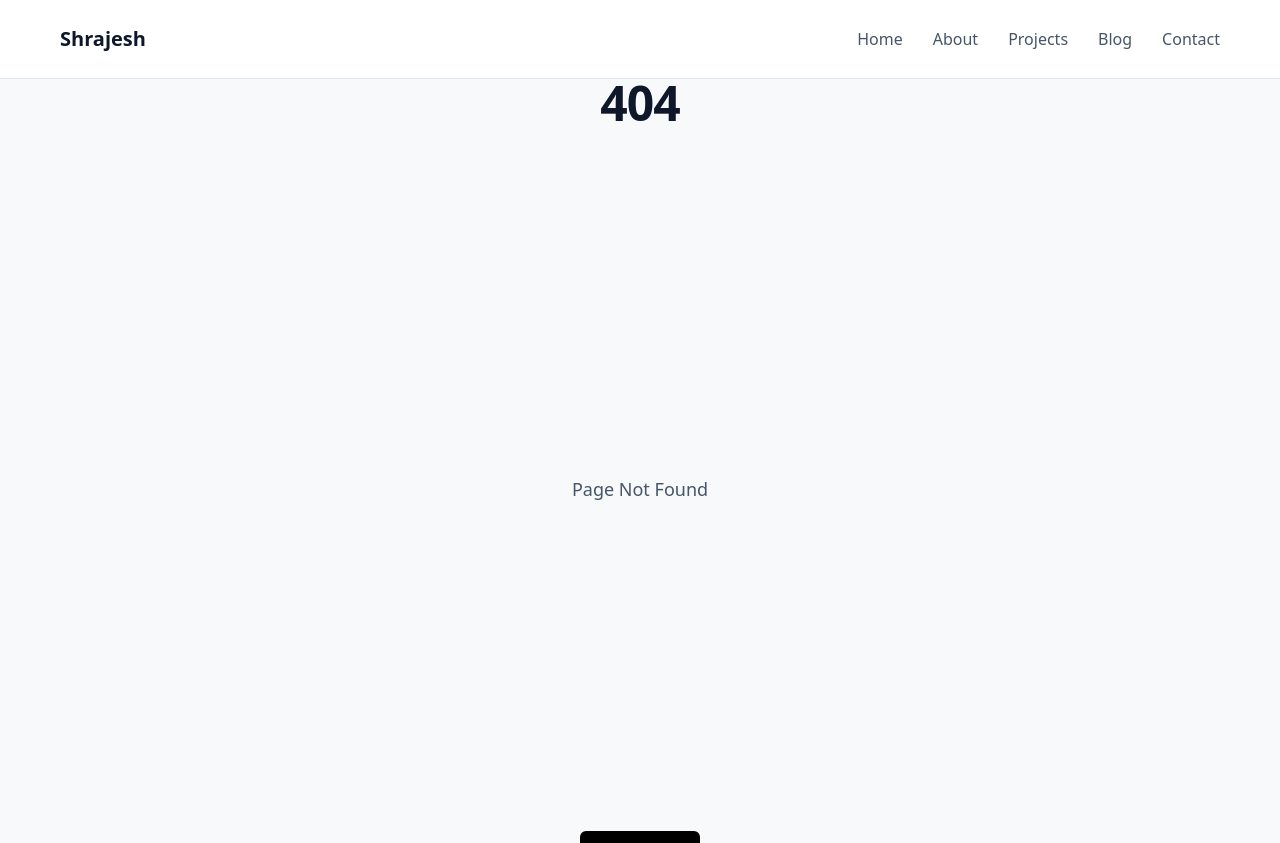
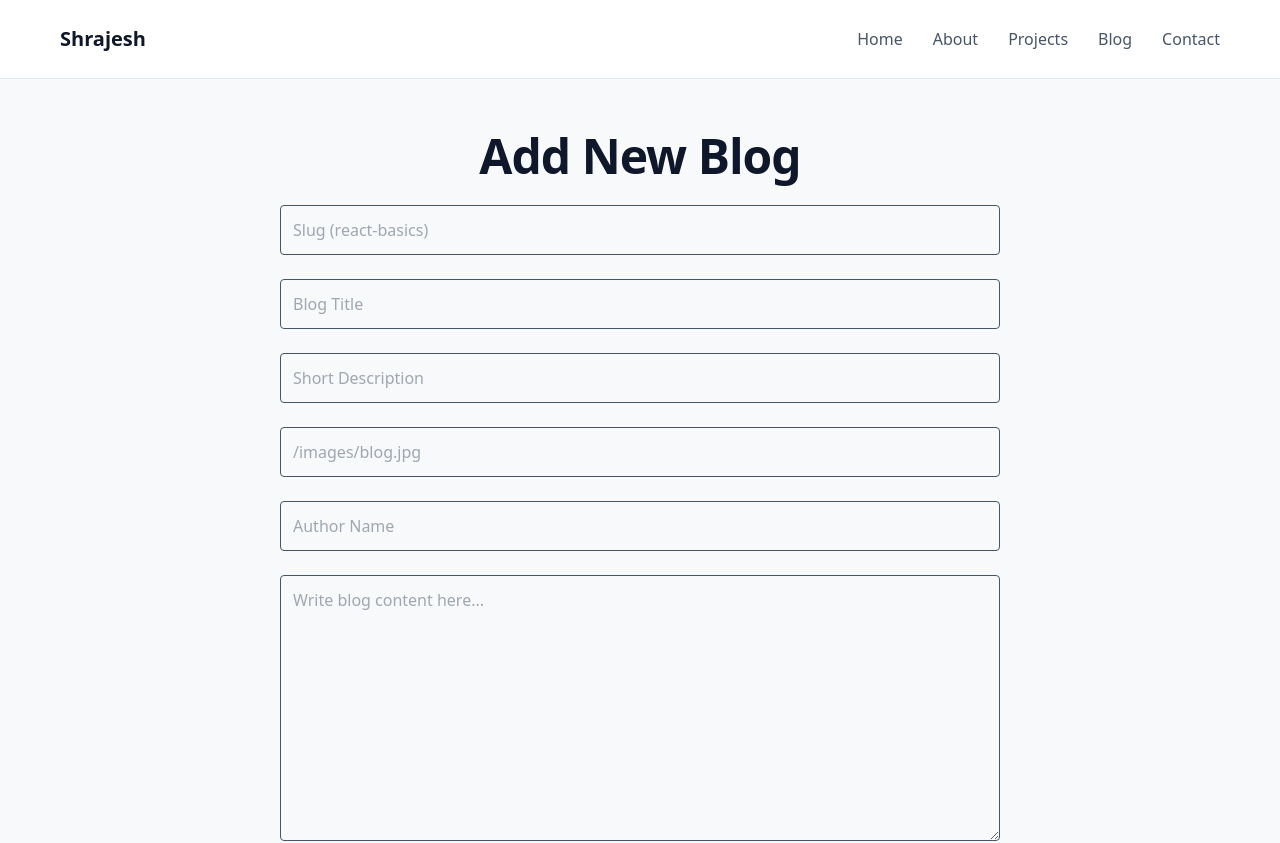
Before and after one commit to shrazesh/portfolio-website, a Next.js app: page /admin/add-blog in a window 1280 px wide. Before the commit this address had no page. Shown: the top 843 px of the page. Built offline with nearby package versions, Linux system fonts and the light colour scheme.

Commit message:
feat(admin): add blog management panel with API and dynamic blog rendering from blogs.json

```diff
--- /dev/null
+++ b/app/admin/add-blog/page.js
@@ -0,0 +1,77 @@
+"use client";
+import { useState } from "react";
+
+export default function Page() {
+  const [form, setForm] = useState({
+    slug: "",
+    title: "",
+    description: "",
+    image: "",
+    author: "",
+    content: "",
+  });
+
+  const handleSubmit = async (e) => {
+    e.preventDefault();
+
+    await fetch("/api/blogs", {
+      method: "POST",
+      headers: { "Content-Type": "application/json" },
+      body: JSON.stringify({
+        ...form,
+        date: new Date().toISOString().split("T")[0],
+      }),
+    });
+
+    alert("Blog Added!");
+  };
+
+  return (
+    <div className="max-w-3xl mx-auto py-12 px-6">
+      <h1 className="text-3xl font-bold mb-8 text-center">Add New Blog</h1>
+
+      <form onSubmit={handleSubmit} className="space-y-6">
+        <input
+          className="w-full border p-3 rounded"
+          placeholder="Slug (react-basics)"
+          onChange={(e) => setForm({ ...form, slug: e.target.value })}
+        />
+
+        <input
+          className="w-full border p-3 rounded"
+          placeholder="Blog Title"
+          onChange={(e) => setForm({ ...form, title: e.target.value })}
+        />
+
+        <input
+          className="w-full border p-3 rounded"
+          placeholder="Short Description"
+          onChange={(e) => setForm({ ...form, description: e.target.value })}
+        />
+
+        <input
+          className="w-full border p-3 rounded"
+          placeholder="/images/blog.jpg"
+          onChange={(e) => setForm({ ...form, image: e.target.value })}
+        />
+
+        <input
+          className="w-full border p-3 rounded"
+          placeholder="Author Name"
+          onChange={(e) => setForm({ ...form, author: e.target.value })}
+        />
+
+        <textarea
+          rows="10"
+          className="w-full border p-3 rounded"
+          placeholder="Write blog content here..."
+          onChange={(e) => setForm({ ...form, content: e.target.value })}
+        />
+
+        <button className="bg-black text-white px-6 py-3 rounded w-full">
+          Add Blog
+        </button>
+      </form>
+    </div>
+  );
+}
--- /dev/null
+++ b/app/api/blogs/route.js
@@ -0,0 +1,27 @@
+import fs from "fs/promises";
+import path from "path";
+
+// Helper to get file path
+const filePath = path.join(process.cwd(), "data", "blogs.json");
+
+// ✅ GET all blogs
+export async function GET() {
+  const data = await fs.readFile(filePath, "utf-8");
+  const blogs = JSON.parse(data);
+
+  return Response.json(blogs);
+}
+
+// ✅ POST new blog
+export async function POST(req) {
+  const newBlog = await req.json();
+
+  const data = await fs.readFile(filePath, "utf-8");
+  const blogs = JSON.parse(data);
+
+  blogs.push(newBlog);
+
+  await fs.writeFile(filePath, JSON.stringify(blogs, null, 2));
+
+  return Response.json({ message: "Blog added successfully" });
+}
--- a/app/blog/page.js
+++ b/app/blog/page.js
@@ -2,6 +2,8 @@ import fs from "fs/promises";
 import path from "path";
 import Link from "next/link";
 import Image from "next/image";
+
+export const dynamic = "force-dynamic";
 
 async function getBlogs() {
   const filePath = path.join(process.cwd(), "data", "blogs.json");
@@ -13,30 +15,24 @@ export default async function BlogPage() {
   const blogs = await getBlogs();
 
   return (
-    <div className="max-w-4xl mx-auto p-6">
+    <div className="max-w-5xl mx-auto py-12 px-6">
       <h1 className="text-4xl font-bold mb-10">My Blogs</h1>
 
-      <div className="grid gap-10">
+      <div className="grid gap-8">
         {blogs.map((blog) => (
-          <div key={blog.slug} className="border rounded-lg p-5 shadow">
+          <Link key={blog.slug} href={`/blog/${blog.slug}`}>
+            <div className="border rounded-xl p-5 shadow hover:shadow-lg">
               <Image
                 src={blog.image}
-              alt={blog.title}
                 width={800}
                 height={400}
+                alt={blog.title}
                 className="rounded-md"
               />
-
-            <h2 className="text-2xl font-semibold mt-4">{blog.title}</h2>
+              <h2 className="text-2xl mt-4 font-semibold">{blog.title}</h2>
               <p className="text-gray-600">{blog.description}</p>
-
-            <Link
-              href={`/blog/${blog.slug}`}
-              className="text-blue-600 font-medium mt-2 inline-block"
-            >
-              Read More →
+            </div>
           </Link>
-          </div>
         ))}
       </div>
     </div>
--- a/data/blogs.json
+++ b/data/blogs.json
@@ -17,5 +17,14 @@
     "author": "Shrajesh",
     "date": "2026-04-12",
     "content": "Next.js provides file-system based routing.\n\n### Benefits\n- Code splitting\n- Server-side rendering\n- Easy dynamic routes"
+  },
+  {
+    "slug": "GPT-5.5",
+    "title": "Ai model",
+    "description": "this is a latest",
+    "image": "/images/GPT-4.JPG",
+    "author": "shrejesh sthaa",
+    "content": "OpenAI's latest AI model, GPT-5.5, is designed to support \"real work\" and includes improvements for coding, research, and general productivity tasks. It is built to understand complex goals, use tools, check its work, and carry more tasks through to completion. GPT-5.5 is stronger at turning messy, multi-step requests into finished work and is particularly effective in agentic coding, real-world GitHub issue resolution, and long-horizon coding tasks. ",
+    "date": "2026-04-28"
   }
 ]
```
Also changed, not shown: public/images/GPT-4.jpg (added). Lines whose indentation alone changed are shown as unchanged.
